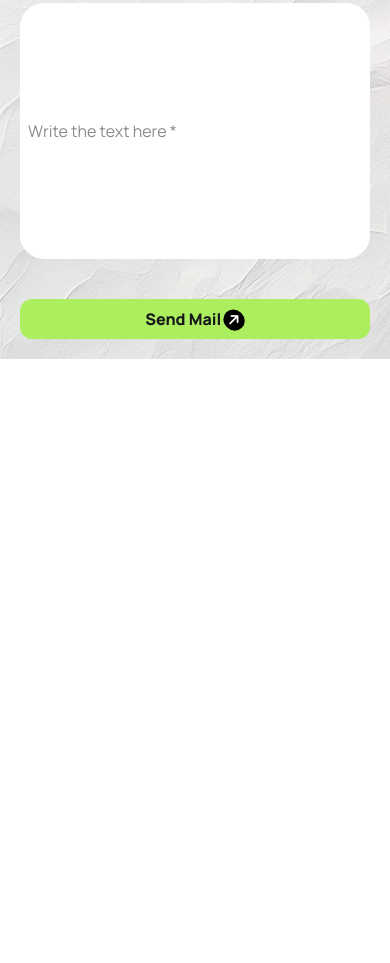
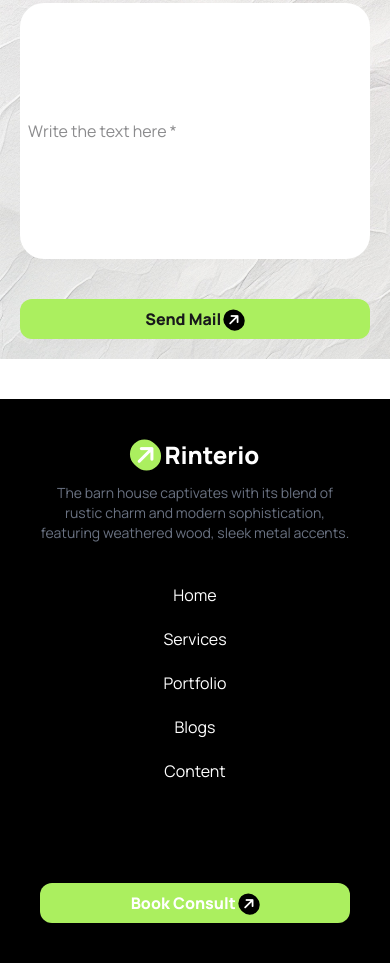
Before and after one commit to Maruf131/Assignment-3, a plain HTML site: page index.html in a window 390 px wide. Shown: the part 7396-8359 px from the top of the page. Before the commit the page ends 7755 px from the top, so only its background shows below. Drawn offline with nearby package versions, Linux system fonts and the light colour scheme.

Commit message:
added footer section and responsive mobile device also

```diff
--- a/index.html
+++ b/index.html
@@ -313,8 +313,30 @@
         </section>
     </main>
 
-    <footer>
+    <footer class="bg-black text-white mt-10">
+        <div class=" xl:p-40 p-10">
+            <div class="text-center">
+                <a class="text-2xl font-extrabold"><i
+                        class="fa-solid fa-arrow-right -rotate-45 bg-[#ABEF5F] p-1  rounded-full"></i>
+                    Rinterio</a>
+                <p class="text-sm text-gray-500 xl:w-2/3 mx-auto mt-3">The barn house captivates with its blend of
+                    rustic charm and modern sophistication, featuring weathered wood, sleek metal accents.</p>
+            </div>
+            <div class="w-3/4 mx-auto mt-10">
+                <ul class="grid xl:grid-cols-5 gap-5 text-center">
+                    <li>Home</li>
+                    <li>Services</li>
+                    <li>Portfolio</li>
+                    <li>Blogs</li>
+                    <li>Content</li>
+                </ul>
 
+            </div>
+            <div class="text-center mt-20">
+                <button class="bg-[#ABEF5F] p-2 rounded-xl font-extrabold mt-5 xl:w-1/4 w-full mx-auto">Book Consult <i
+                        class="fa-solid fa-arrow-right text-sm -rotate-45 bg-black p-1 rounded-full text-white"></i></button>
+            </div>
+        </div>
 
     </footer>
 </body>
```
